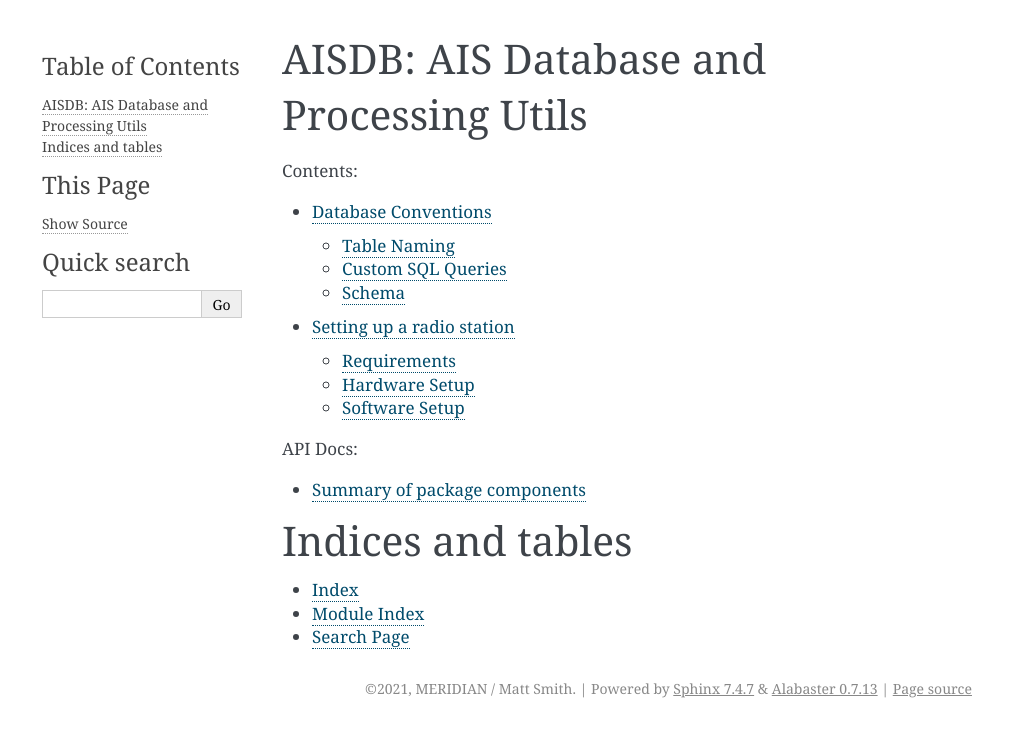
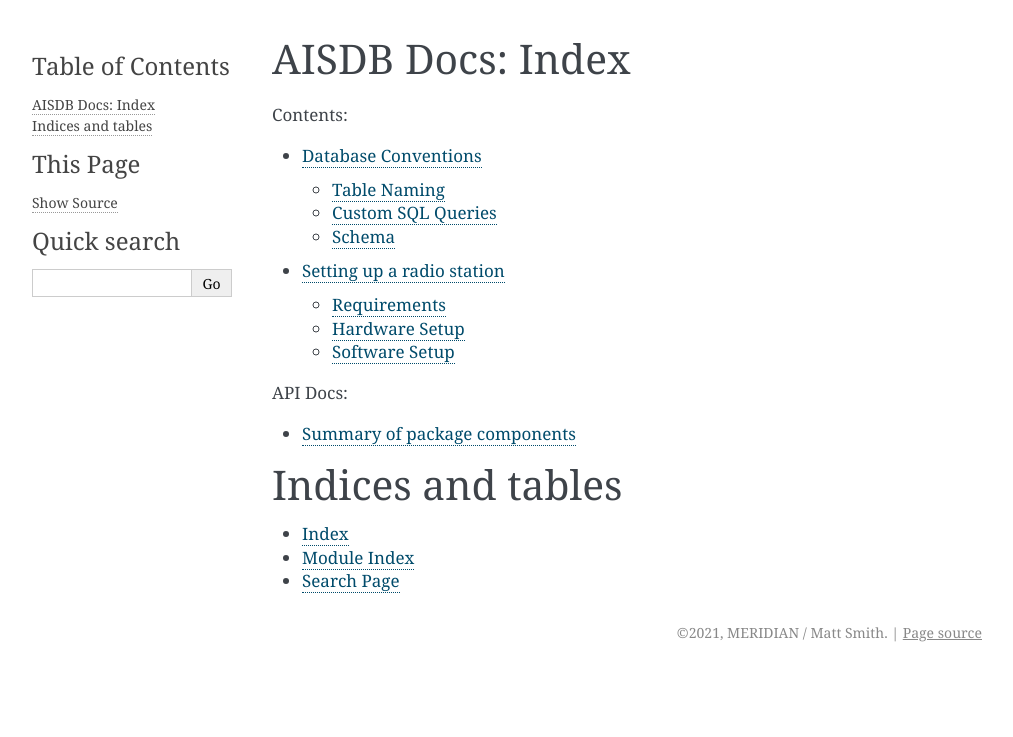
Before and after one commit to AISViz/AISdb, a Sphinx documentation site: the page built from docs/source/index.rst, in a window 1280 px wide. Shown: the top 737 px of the page, without its empty margins (138-1151 px from the left). Built offline with Sphinx 7.4.7, drawn with Linux system fonts in a browser that asks for light colours; pages that are not in the unit, such as notebooks, are missing from menus; the version number is read from the project's files by our own code.

Commit message:
update sphinx docs and setup.py

```diff
--- a/docs/source/conf.py
+++ b/docs/source/conf.py
@@ -50,13 +50,28 @@
 #
 html_theme = 'alabaster'
 
+html_theme_options = {
+    #'page_width': 'auto',
+    'page_width': '75vw',
+    'fixed_sidebar': False,
+    'sidebar_collapse': True,
+    'show_powered_by': False,
+    'description': 'AIS Database and Processing Utils',
+}
+
+
 # Add any paths that contain custom static files (such as style sheets) here,
 # relative to this directory. They are copied after the builtin static files,
 # so a file named "default.css" will overwrite the builtin "default.css".
 #html_static_path = ['_static']
-html_static_path = []
+html_static_path = ['.']
 
 
+
+
+html_css_files = [
+    'custom.css',
+]
 
 
 def skip(app, what, name, obj, would_skip, options):
--- /dev/null
+++ b/docs/source/custom.css
@@ -0,0 +1,3 @@
+.highlight{
+  min-width: 66vw;
+}
--- a/docs/source/index.rst
+++ b/docs/source/index.rst
@@ -1,6 +1,6 @@
 
-AISDB: AIS Database and Processing Utils
-========================================
+AISDB Docs: Index
+=================
 
 .. toctree::
    :maxdepth: 4
--- a/setup.py
+++ b/setup.py
@@ -24,10 +24,10 @@
       packages=[
           'aisdb', 'aisdb.database', 'aisdb.webdata',
         ],
-      #packages=find_packages(exclude=['tests', 'docs', 'output', '__pycache__', 'tonnage.db']),
       setup_requires=[
           'cython',
           #'setuptools',
+          'pip>=21.1.0',
           'wheel',
         ],
       install_requires=[
```
Also changed, not shown: 2 other files.
